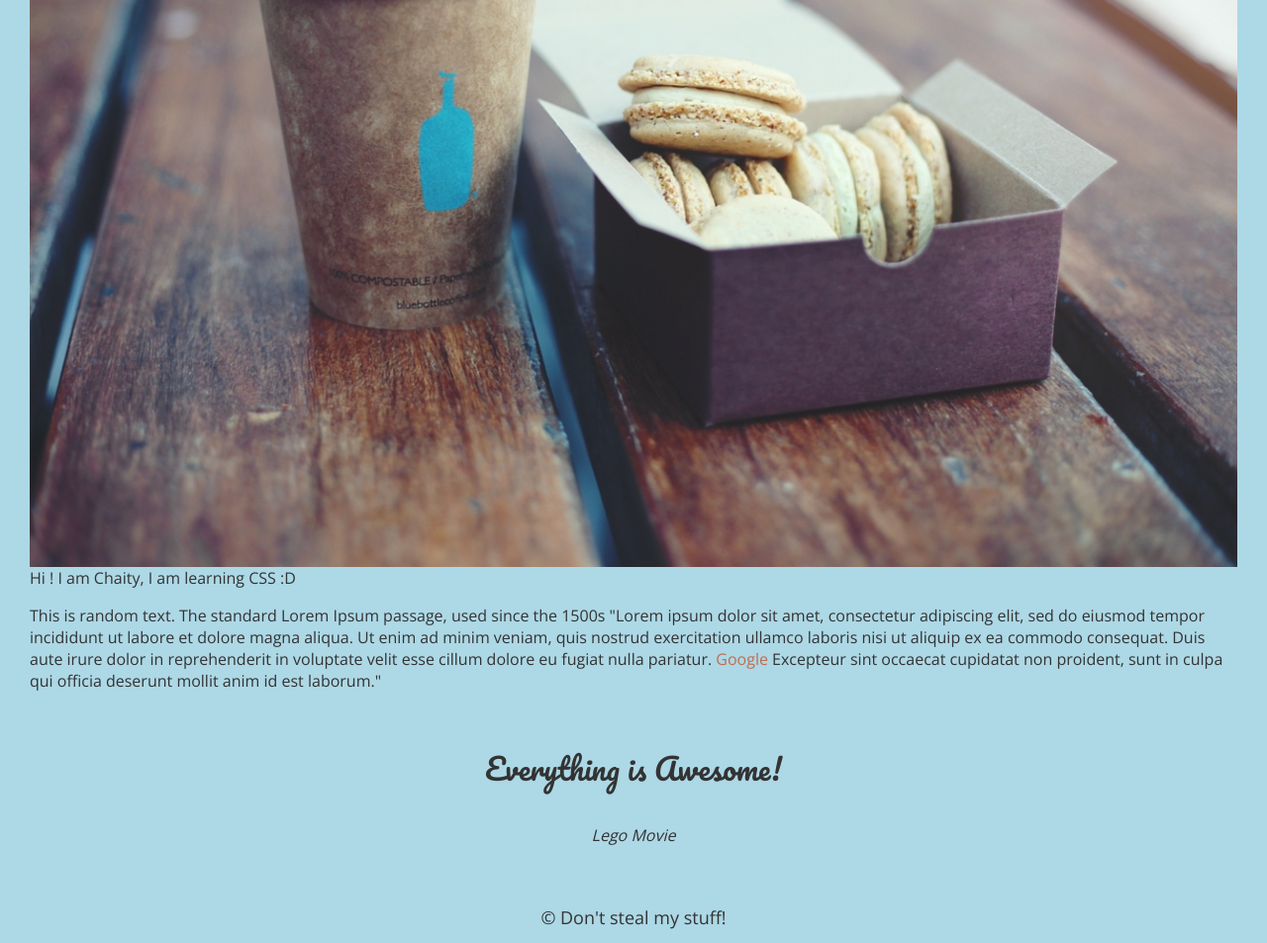
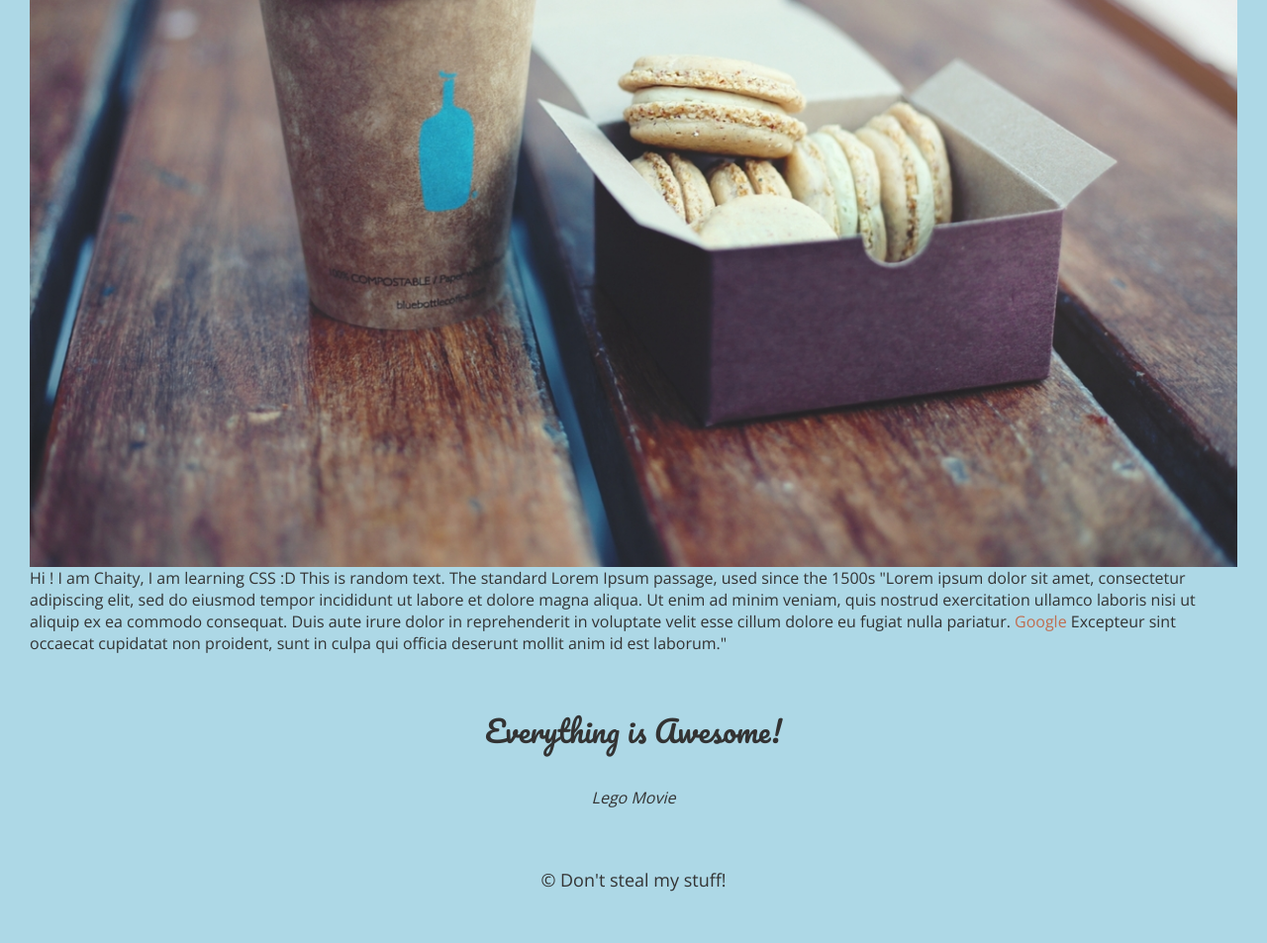
Before and after one commit to chaitytarafder/chaitytarafder.github.io, a plain HTML site: page about.html in a window 1280 px wide. Shown: the part 382-1335 px from the top of the page at 99% size. After the commit the page ends 1297 px from the top, so only its background shows below. Drawn offline with nearby package versions, Linux system fonts and the light colour scheme; a web font is replaced by a local one.

Commit message:
Update about.html

```diff
--- a/about.html
+++ b/about.html
@@ -22,8 +22,8 @@
         </nav>
         <main role="main">
           <img class="profile-picture" src="background-7.jpg">
-          <p>Hi ! I am Chaity, I am learning CSS :D </p>
-          <p> This is random text.
+          <p>Hi ! I am Chaity, I am learning CSS :D
+             This is random text.
 						The standard Lorem Ipsum passage, used since the 1500s
 
             "Lorem ipsum dolor sit amet, consectetur adipiscing elit, sed do eiusmod tempor incididunt ut labore et dolore magna aliqua. Ut enim ad minim veniam, quis nostrud exercitation ullamco laboris nisi ut aliquip ex ea commodo consequat. Duis aute irure dolor in reprehenderit in voluptate velit esse cillum dolore eu fugiat nulla pariatur.<a href="https://www.google.ca"> Google </a> Excepteur sint occaecat cupidatat non proident, sunt in culpa qui officia deserunt mollit anim id est laborum."
```
